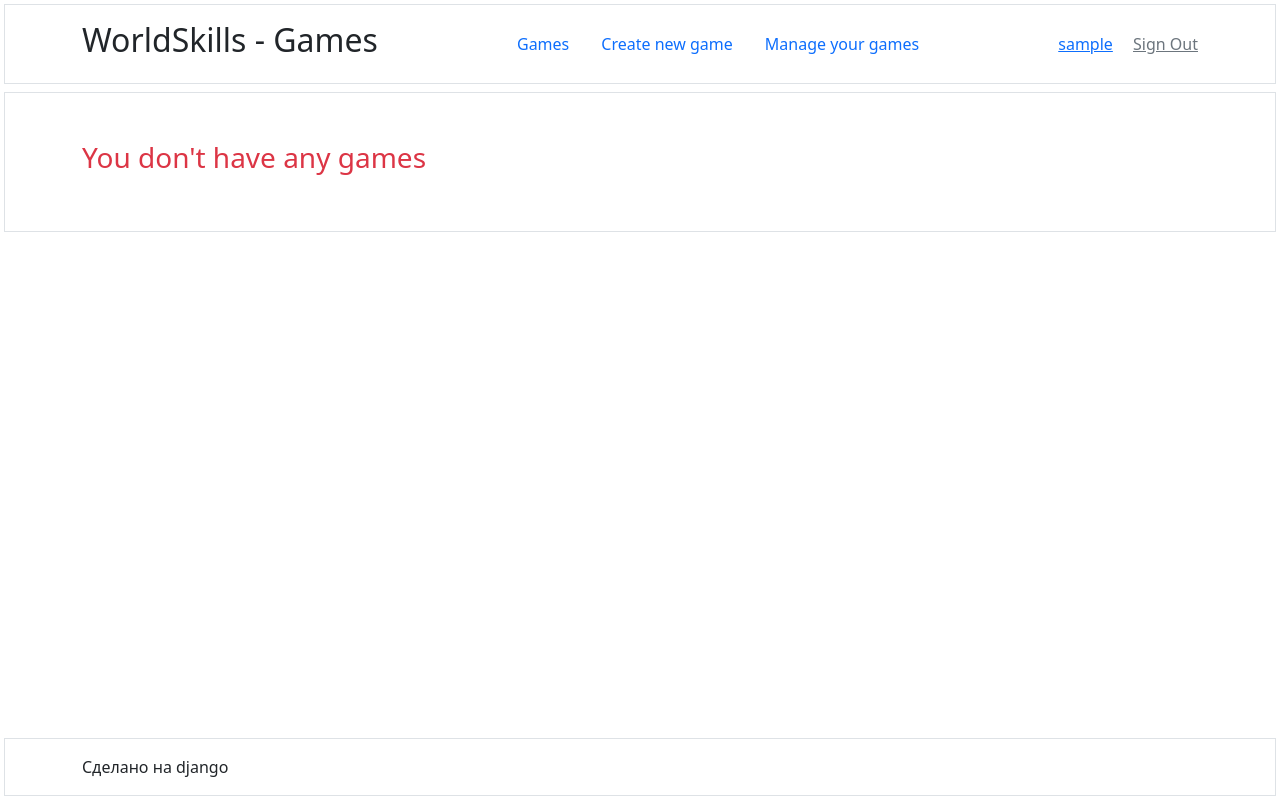
After one commit to Uoyroem/worldskills_games, a Django app: page /manage_games in a window 1280 px wide. The commit adds this page. Run offline with Django 4.2, Linux system fonts and the light colour scheme; the visitor is signed in with stand-in values (Sample User, id 1); data comes from the database, SQL or seed files in the repository; data that the repository does not hold is empty; some libraries are stand-ins or nearby versions.

Commit message:
Managing game and ASC, DESC sorting in index.html.

```diff
--- a/games/models.py
+++ b/games/models.py
@@ -51,6 +51,12 @@ class Game(models.Model):
   def get_assets(self):
     return self.game_zip_info['assets']
 
+  def get_change_url(self):
+    return reverse('change_game', kwargs={'pk': self.pk})
+
+  def get_delete_url(self):
+    return reverse('delete_game', kwargs={'pk': self.pk})
+
 
 class GameResult(models.Model):
   profile = models.ForeignKey(
--- a/games/templates/games/game_detail.html
+++ b/games/templates/games/game_detail.html
@@ -10,7 +10,7 @@
             open_in_full
           </span></div>
       </div>
-      <canvas id="canvas"></canvas>
+      <canvas id="canvas" class="w-50"></canvas>
     </div>
   </div>
 </section>
--- /dev/null
+++ b/games/templates/games/manage_games.html
@@ -0,0 +1,45 @@
+{% extends "base.html" %}
+
+{% block content %}
+<section class="p-5">
+  <div class="container">
+    {% for game in object_list %}
+    <form action="{{game.get_change_url}}" method="post" enctype="multipart/form-data">
+      {% csrf_token %}
+      <input class="d-none" type="file" accept="image/*" name="new_image" id="new_image">
+      <div class="border p-3 mb-2">
+        <div class="row mb-2">
+          <label for="new_title">New Title: </label>
+          <div>
+            <input class="form-control" type="text" name="new_title" id="new_title" value="{{game.title}}">
+          </div>
+          <label for="new_slug">New Url:</label>
+          <div>
+            <input class="form-control" type="text" name="new_slug" id="new_slug" value="{{game.slug}}">
+          </div>
+        </div>
+        <div class="row mb-2">
+          <div class="col-4">
+            <label for="new_image">
+              <img class="img-fluid" src="{{game.thumbnail.url}}" alt="">
+            </label>
+          </div>
+          <p class="col-8">
+            <label for="new_description">New Description</label>
+            <textarea class="form-control" name="new_description" id="new_description" cols="30" rows="10">
+              {{game.description}}
+            </textarea>
+          </p>
+        </div>
+        <div>
+          <button class="btn btn-primary me-3">Save</button>
+          <a class="btn btn-danger ms-auto" href="{{game.get_delete_url}}">Delete game</a>
+        </div>
+      </div>
+    </form>
+    {% empty %}
+    <h3 class="text-danger">You don't have any games</h3>
+    {% endfor %}
+  </div>
+</section>
+{% endblock %}
--- a/games/urls.py
+++ b/games/urls.py
@@ -5,5 +5,8 @@ from . import views
 urlpatterns = [
     path('', views.GameList.as_view(), name='index'),
     path('game/<slug:slug>', views.GameDetailView.as_view(), name='game'),
-    path('create_new_game', views.GameCreate.as_view(), name='create_new_game')
+    path('create_new_game', views.GameCreate.as_view(), name='create_new_game'),
+    path('manage_games', views.ManageGameView.as_view(), name='manage_games'),
+    path('game/<int:pk>/change', views.change_game, name='change_game'),
+    path('game/<int:pk>/delete', views.delete_game, name='delete_game')
 ]
--- a/games/views.py
+++ b/games/views.py
@@ -1,7 +1,7 @@
 import zipfile
 from io import BytesIO
 
-from django.shortcuts import render, redirect
+from django.shortcuts import render, redirect, get_object_or_404
 from django.urls import reverse_lazy
 from django.http import HttpRequest, HttpResponse
 from django.views.generic import DetailView, ListView, CreateView
@@ -15,6 +15,7 @@ from . import forms
 
 
 class GameList(ListView):
+  template_name = 'games/index.html'
   model = models.Game
   filter_choices = {
       'popularity': 'play_count',
@@ -25,14 +26,23 @@ class GameList(ListView):
   def get_context_data(self, **kwargs):
     context = super().get_context_data(**kwargs)
     context['current_filter'] = self.get_current_filter()
+    context['current_sort'] = self.get_current_sort()
     context['filter_choices'] = self.filter_choices
     return context
 
   def get_current_filter(self):
     return self.filter_choices[self.request.GET.get('filter', 'popularity')]
 
+  def get_current_sort(self):
+    return self.request.GET.get('sort', 'desc')
+
   def get_ordering(self):
-    return '-' + self.get_current_filter()
+    current_sort_filter = self.get_current_sort()
+    current_filter = self.get_current_filter()
+    if current_sort_filter == 'desc':
+      return '-' + current_filter
+    elif current_sort_filter == 'asc':
+      return current_filter
 
 
 class GameCreate(LoginRequiredMixin, CreateView):
@@ -67,3 +77,27 @@ class GameDetailView(DetailView):
     game.play_count = F('play_count') + 1
     game.save()
     return game
+
+
+class ManageGameView(ListView):
+  model = models.Game
+  template_name = 'games/manage_games.html'
+
+  def get_queryset(self):
+    return super().get_queryset().filter(author__user=self.request.user)
+
+
+def change_game(request: HttpRequest, pk):
+  if request.method == 'POST':
+    game = get_object_or_404(models.Game, pk=pk)
+    game.title = request.POST.get('new_title', game.title)
+    game.description = request.POST.get('new_description', game.description)
+    game.slug = request.POST.get('new_slug', game.slug)
+    game.thumbnail = request.FILES.get('new_thumbnail', game.thumbnail)
+    game.save()
+  return redirect('index')
+
+
+def delete_game(request, pk):
+  get_object_or_404(models.Game, pk=pk).delete()
+  return redirect('manage_games')
--- a/users/templates/users/signin.html
+++ b/users/templates/users/signin.html
@@ -18,7 +18,7 @@
         {% endfor %}
       </div>
       <button class="btn btn-primary me-3">Login!</button>
-      <a href="{% url 'signup' %}">У вас нету аккаунта?</a>
+      <a href="{% url 'signup' %}">Don't you have an account?</a>
       <div class="text-danger">
         {{form.non_field_errors}}
       </div>
--- a/users/templates/users/signup.html
+++ b/users/templates/users/signup.html
@@ -18,7 +18,7 @@
         {% endfor %}
       </div>
       <button class="btn btn-primary me-3">Signup!</button>
-      <a href="{% url 'signin' %}">Уже есть аккаунт?</a>
+      <a href="{% url 'signin' %}">Already have an account?</a>
       <div class="text-danger">
         {{form.non_field_errors}}
       </div>
--- a/users/urls.py
+++ b/users/urls.py
@@ -5,5 +5,6 @@ from . import views
 urlpatterns = [
     path('signup', views.SignupView.as_view(), name='signup'),
     path('signout', views.signout_view, name='signout'),
-    path('signin', views.SigninView.as_view(), name='signin')
+    path('signin', views.SigninView.as_view(), name='signin'),
+    path('profile', views.ProifleView.as_view(), name='profile')
 ]
--- a/users/views.py
+++ b/users/views.py
@@ -1,11 +1,15 @@
 from django.shortcuts import redirect
 from django.urls import reverse_lazy
-from django.views.generic import CreateView
+from django.views.generic import CreateView, TemplateView
 from django.contrib.auth import logout, login
 from django.contrib.auth.views import LoginView
 
 
 from . import forms
+
+
+class ProifleView(TemplateView):
+  template_name = 'users/profile.html'
 
 
 class SignupView(CreateView):
--- a/worldskills_games/templates/base.html
+++ b/worldskills_games/templates/base.html
@@ -22,10 +22,11 @@
           <nav class="nav justify-content-center">
             <a class="nav-link active" href="{% url 'index' %}">Games</a>
             <a class="nav-link" href="{% url 'create_new_game' %}">Create new game</a>
+            <a class="nav-link" href="{% url 'manage_games' %}">Manage your games</a>
           </nav>
           <div>
             {% if user.is_authenticated %}
-            <a class="me-3" href="#">{{user}}</a>
+            <a class="me-3" href="{% url 'profile' %}">{{user}}</a>
             <a class="link-secondary" href="{% url 'signout' %}">Sign Out</a>
             {% else %}
             <a class="me-3" href="{% url 'signin' %}">Sign In</a>
```
Also changed, not shown: games/templates/games/index.html (renamed from games/templates/games/game_list.html, +14 -1 lines), users/templates/users/profile.html (added, +9 -0 lines).
